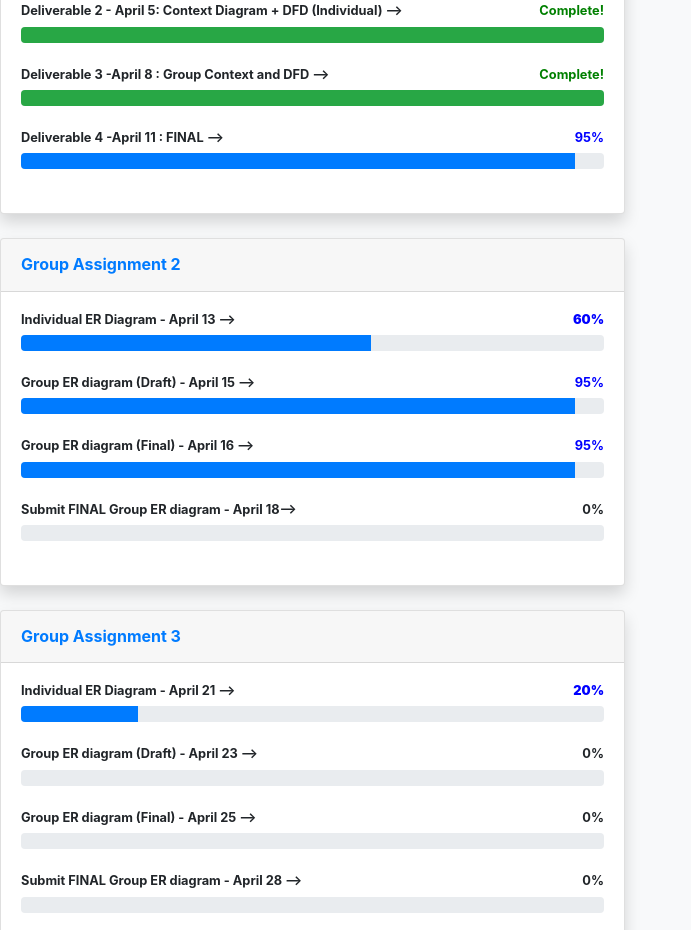
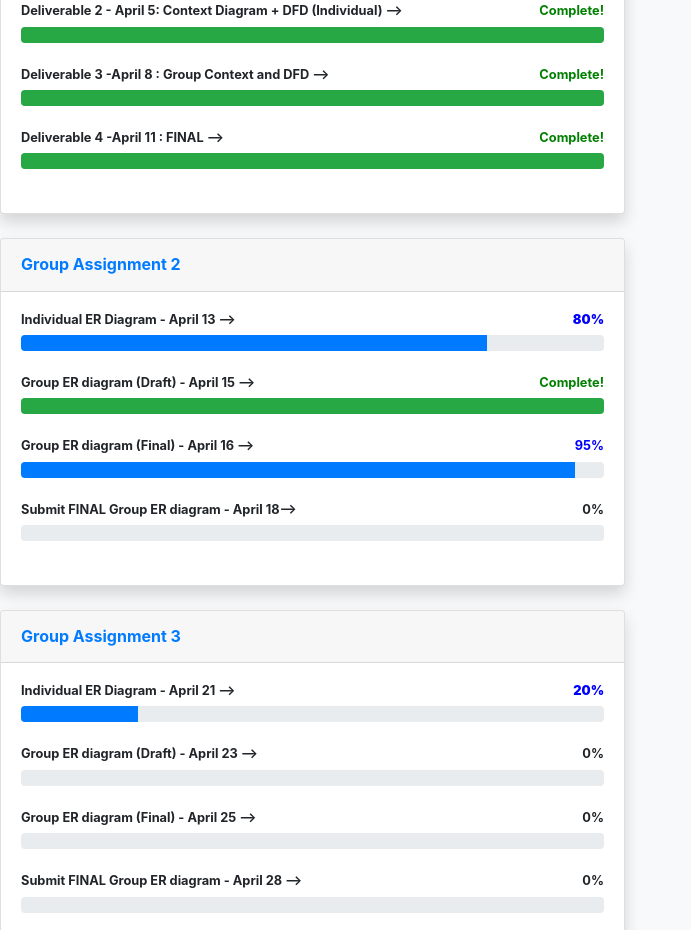
Before and after one commit to UHDrob/uhdproject, a website with bundled scripts: page index.html in a window 1280 px wide. Shown: the part 1860-2790 px from the top of the page, without its empty margins (0-691 px from the left). Built offline with nearby package versions, Linux system fonts and the light colour scheme.

Commit message:
ga2 update

```diff
--- a/index.html
+++ b/index.html
@@ -156,9 +156,9 @@
                           aria-valuenow="60" aria-valuemin="0" aria-valuemax="100"></div>
                       </div>
                   <h4 class="small font-weight-bold">Deliverable 4 -April 11 : FINAL  --> <span
-                      class="float-right" style="color: blue">95%</span></h4>
+                      class="float-right" style="color: green">Complete!</span></h4>
                       <div class="progress mb-4">
-                      <div class="progress-bar" role="progressbar" style="width: 95%"
+                      <div class="progress-bar bg-success" role="progressbar" style="width: 100%"
                             aria-valuenow="60" aria-valuemin="0" aria-valuemax="100"></div>
                       </div>
               </div>
@@ -174,15 +174,15 @@
                   <div class="card-body">
 
                       <h4 class="small font-weight-bold">Individual ER Diagram - April 13 --> <span
-                          class="float-right" style="color:blue"><b>60%</b></span></h4>
+                          class="float-right" style="color:blue"><b>80%</b></span></h4>
                           <div class="progress">
-                          <div class="progress-bar" role="progressbar" style="width: 60%"
+                          <div class="progress-bar" role="progressbar" style="width: 80%"
                               aria-valuenow="100" aria-valuemin="0" aria-valuemax="25"></div>
                           </div><br>
                       <h4 class="small font-weight-bold">Group ER diagram (Draft) - April 15 --> <span
-                          class="float-right" style="color:blue">95%</span></h4>
+                          class="float-right" style="color:green">Complete!</span></h4>
                           <div class="progress mb-4">
-                          <div class="progress-bar" role="progressbar" style="width: 95%"
+                          <div class="progress-bar bg-success" role="progressbar" style="width: 100%"
                               aria-valuenow="60" aria-valuemin="0" aria-valuemax="100"></div>
                           </div>
                       <h4 class="small font-weight-bold">Group ER diagram (Final) - April 16 --> <span
```
Also changed, not shown: ga2.html (+2 -0 lines), img/GA2-Rajiv.PNG (added).
